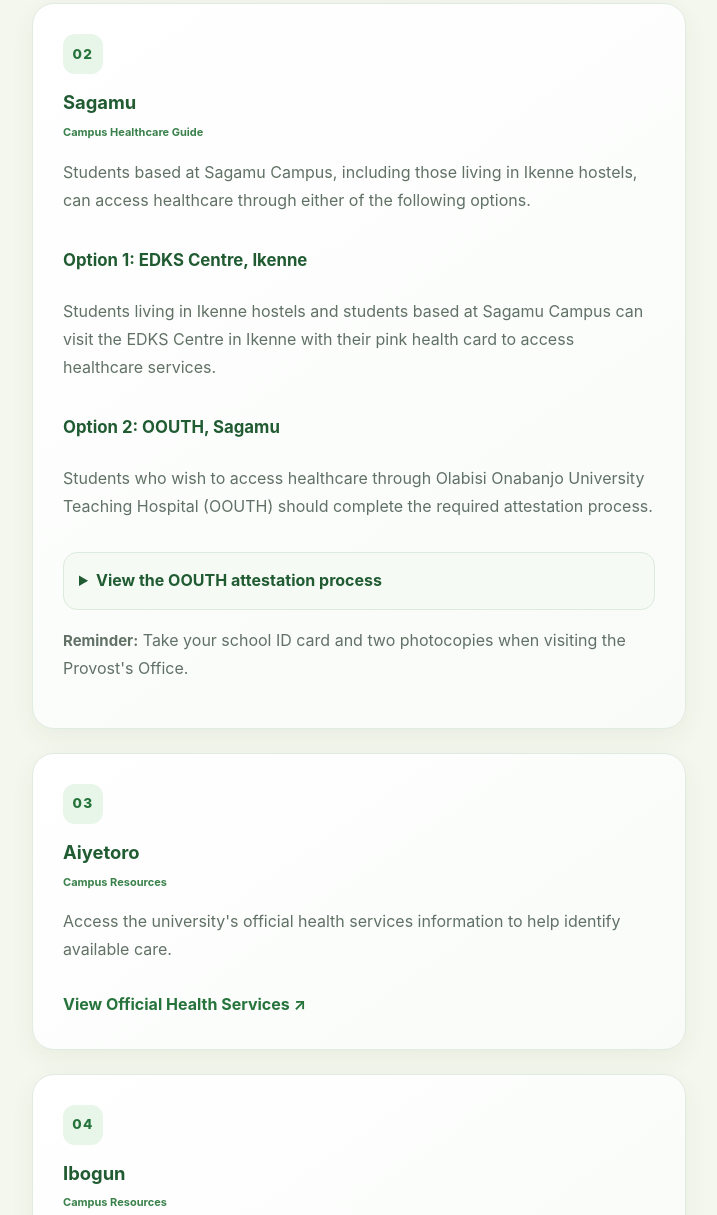
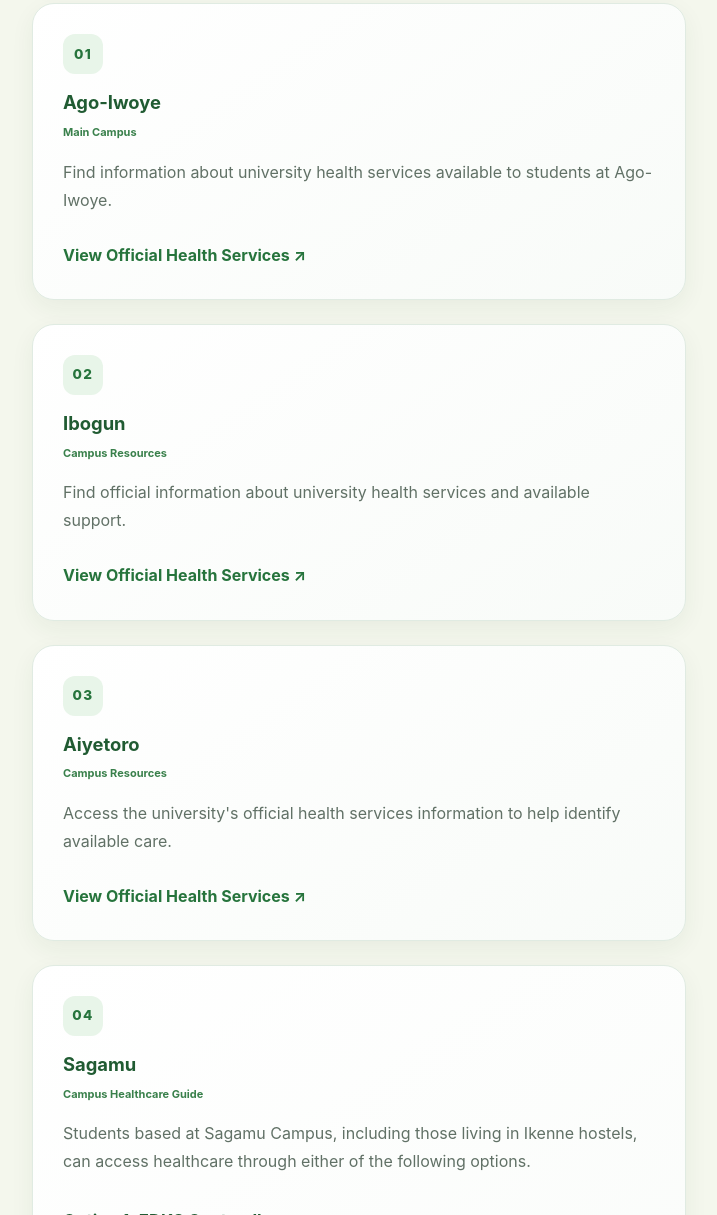
Before and after one commit to Ooohealthhub/OOU-students-health-hun, a plain HTML site: page index.html in a window 1280 px wide. Shown: the part 3310-4525 px from the top of the page, without its empty margins (534-1251 px from the left). Drawn offline with Linux system fonts and the light colour scheme; files whose address does not match are found by name.

Commit message:
Update index.html

```diff
--- a/index.html
+++ b/index.html
@@ -97,79 +97,112 @@
     <p>Find information about university health services available to students at Ago-Iwoye.</p>
     <a href="https://healthservices.oouagoiwoye.edu.ng/our-locations/" target="_blank" rel="noopener noreferrer">View Official Health Services ↗</a>
   </div>
-         <div class="campus-card">
+        <!-- 01: AGO-IWOYE -->
+<div class="campus-card">
+  <span>01</span>
+  <strong>Ago-Iwoye</strong>
+  <small>Main Campus</small>
+  <p>
+    Find information about university health services
+    available to students at Ago-Iwoye.
+  </p>
+  <a href="https://healthservices.oouagoiwoye.edu.ng/our-locations/"
+     target="_blank"
+     rel="noopener noreferrer">
+    View Official Health Services ↗
+  </a>
+</div>
+<!-- 02: IBOGUN -->
+<div class="campus-card">
   <span>02</span>
+  <strong>Ibogun</strong>
+  <small>Campus Resources</small>
+  <p>
+    Find official information about university health
+    services and available support.
+  </p>
+  <a href="https://healthservices.oouagoiwoye.edu.ng/our-locations/"
+     target="_blank"
+     rel="noopener noreferrer">
+    View Official Health Services ↗
+  </a>
+</div>
+<!-- 03: AIYETORO -->
+<div class="campus-card">
+  <span>03</span>
+  <strong>Aiyetoro</strong>
+  <small>Campus Resources</small>
+  <p>
+    Access the university's official health services
+    information to help identify available care.
+  </p>
+  <a href="https://healthservices.oouagoiwoye.edu.ng/our-locations/"
+     target="_blank"
+     rel="noopener noreferrer">
+    View Official Health Services ↗
+  </a>
+</div>
+<!-- 04: SAGAMU -->
+<div class="campus-card">
+  <span>04</span>
   <strong>Sagamu</strong>
   <small>Campus Healthcare Guide</small>
   <p>
-    Students based at Sagamu Campus, including those living in
-    Ikenne hostels, can access healthcare through either of the
-    following options.
+    Students based at Sagamu Campus, including those
+    living in Ikenne hostels, can access healthcare
+    through either of the following options.
   </p>
   <h4>Option 1: EDKS Centre, Ikenne</h4>
   <p>
-    Students living in Ikenne hostels and students based at
-    Sagamu Campus can visit the EDKS Centre in Ikenne with
-    their pink health card to access healthcare services.
+    Students living in Ikenne hostels and students
+    based at Sagamu Campus can visit the EDKS Centre
+    in Ikenne with their pink health card to access
+    healthcare services.
   </p>
   <h4>Option 2: OOUTH, Sagamu</h4>
   <p>
-    Students who wish to access healthcare through Olabisi
-    Onabanjo University Teaching Hospital (OOUTH) should
-    complete the required attestation process.
+    Students who wish to access healthcare through
+    Olabisi Onabanjo University Teaching Hospital
+    (OOUTH) should complete the required attestation
+    process.
   </p>
   <details>
-    <summary>
-      View the OOUTH attestation process
-    </summary>
+    <summary>View the OOUTH attestation process</summary>
     <div class="campus-process">
       <p>
         <strong>Step 1: Provost's Office</strong><br>
-        Take two photocopies of your school ID card to the
-        Provost's Office. Submit them to obtain your attestation
-        letter with the required signature and stamp.
+        Take two photocopies of your school ID card
+        to the Provost's Office. Submit them to obtain
+        your attestation letter with the required
+        signature and stamp.
       </p>
       <p>
         <strong>Step 2: CMAC Office</strong><br>
-        Take your attestation letter to the CMAC Office at
-        OOUTH for the required signature.
+        Take your attestation letter to the CMAC Office
+        at OOUTH for the required signature.
       </p>
       <p>
         <strong>Step 3: Medical Records Department</strong><br>
-        First-time users of the facility should register for
-        Electronic Medical Records (EMR).
+        First-time users of the facility should register
+        for Electronic Medical Records (EMR).
       </p>
       <p>
         <strong>Step 4: CMD Office</strong><br>
-        Proceed to the CMD Office for the required signature
-        and official stamp.
+        Proceed to the CMD Office for the required
+        signature and official stamp.
       </p>
       <p>
         <strong>Step 5: NHIS Unit</strong><br>
-        After completing the required documentation, proceed
-        to the NHIS unit to access medical treatment.
+        After completing the required documentation,
+        proceed to the NHIS unit to access medical
+        treatment.
       </p>
     </div>
   </details>
   <p>
-    <strong>Reminder:</strong> Take your school ID card and
-    two photocopies when visiting the Provost's Office.
+    <strong>Reminder:</strong> Take your school ID card
+    and two photocopies when visiting the Provost's Office.
   </p>
-</div>
-            <div class="campus-card">
-    <span>03</span>
-    <strong>Aiyetoro</strong>
-    <small>Campus Resources</small>
-    <p>Access the university's official health services information to help identify available care.</p>
-    <a href="https://healthservices.oouagoiwoye.edu.ng/our-locations/" target="_blank" rel="noopener noreferrer">View Official Health Services ↗</a>
-  </div>
-
-         <div class="campus-card">
-    <span>04</span>
-    <strong>Ibogun</strong>
-    <small>Campus Resources</small>
-    <p>Find official information about university health services and available support.</p>
-    <a href="https://healthservices.oouagoiwoye.edu.ng/our-locations/" target="_blank" rel="noopener noreferrer">View Official Health Services ↗</a>
   </div>
           <p class="directory-disclaimer">
     Health facility details, contact numbers, opening hours and services should be confirmed before visiting. For emergencies, seek immediate assistance from the nearest appropriate emergency service.
@@ -177,27 +210,22 @@
         </div>
       </div>
     </section>
-
     <section class="ask-section" id="ask">
       <div class="container ask-layout">
         <div class="ask-copy"><p class="eyebrow">A SPACE TO ASK</p><h2>Have a health<br><em>question?</em></h2><p>Send a general health question to the office for review. You may leave your name blank. Please do not include passwords, student ID numbers, detailed medical records or other unnecessary identifying information.</p><div class="privacy-points"><span>✓ Questions reviewed before responses are shared</span><span>✓ No emergency response through this form</span><span>✓ Do not include sensitive personal details</span></div></div>
   <h3>Submit a Health Question</h3>
-
   <p class="form-intro">
     Have a general health question? Submit it through
     our official Google Form.
   </p>
-
   <p>
     You can ask about general health, sexual and reproductive
     health, mental wellbeing, first aid, and healthcare access.
   </p>
-
   <p>
     Please do not include your student ID, phone number,
     detailed medical records, or other sensitive personal information.
   </p>
-
   <a
     class="button button-primary full-width"
     href="https://docs.google.com/forms/d/e/1FAIpQLSdHnnnuYnUepSlAhta5d1hSaOL12DPOTgFXLH6B6gTw8DX1Ig/viewform"
@@ -206,7 +234,6 @@
   >
     Ask a Health Question ↗
   </a>
-
   <p class="form-footnote">
     This form is not an emergency service and does not replace
     professional medical consultation.
@@ -214,7 +241,6 @@
 </div>
       </div>
     </section>
-
     <section class="join-section" id="volunteer">
       <form class="join-form" id="volunteerForm">
   <label for="volName">Name *</label>
```
